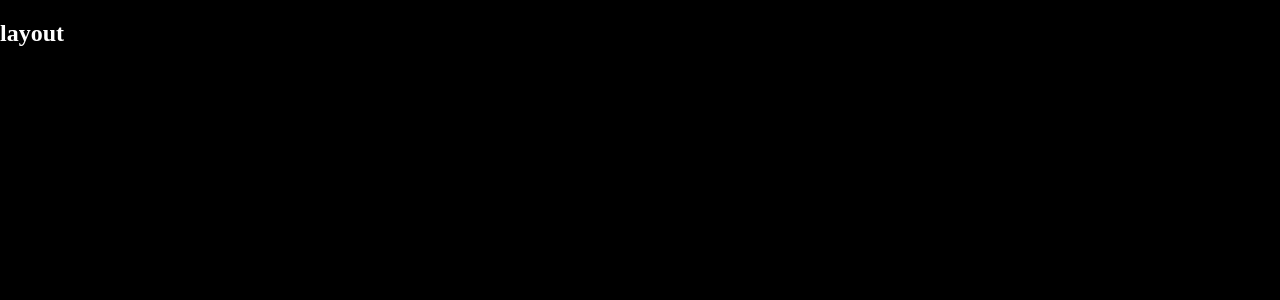
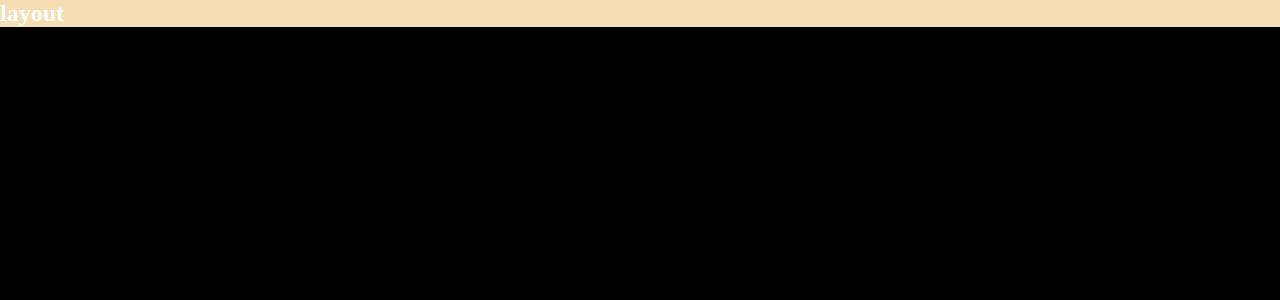
Before and after one commit to music-ally/music-ally-client, a React (Vite) app: page / in a window 1280 px wide. Shown: the top 300 px of the page. Built offline with nearby package versions, Linux system fonts and the light colour scheme.

Commit message:
Feat: 전체화면 가운데
가운데 width 1280px로 설정

```diff
--- a/src/App.tsx
+++ b/src/App.tsx
@@ -14,7 +14,7 @@ const router = createBrowserRouter([
     element : <Layout />,
     children: [
       {
-        path: "/home",
+        path: "home",
         element: <Home />,
       },
       {
@@ -39,6 +39,12 @@ const router = createBrowserRouter([
 ]);
 
 const GlobalStyles = createGlobalStyle`
+  * {
+    margin-top: 0;
+    padding: 0;
+    box-sizing: border-box;
+  }
+
   body{
     background-color: black;
     color: white;
--- a/src/components/layout.tsx
+++ b/src/components/layout.tsx
@@ -1,12 +1,20 @@
 import {Outlet} from 'react-router-dom';
+import styled from 'styled-components';
 
 // 상단 네비게이션 바 등
 
+const FixedWidthWrapper = styled.div`
+    max-width: 1280px;
+    margin: 0 auto;
+    padding: 0;
+    background-color: wheat; // 임시로 구분하기 위해 색상 설정함
+`
+
 export default function Layout(){
     return (
-        <>
-        <h2> layout </h2>
+        <FixedWidthWrapper>
+            <h2> layout </h2>
             <Outlet />
-        </>
+        </FixedWidthWrapper>
     )
 }
```
